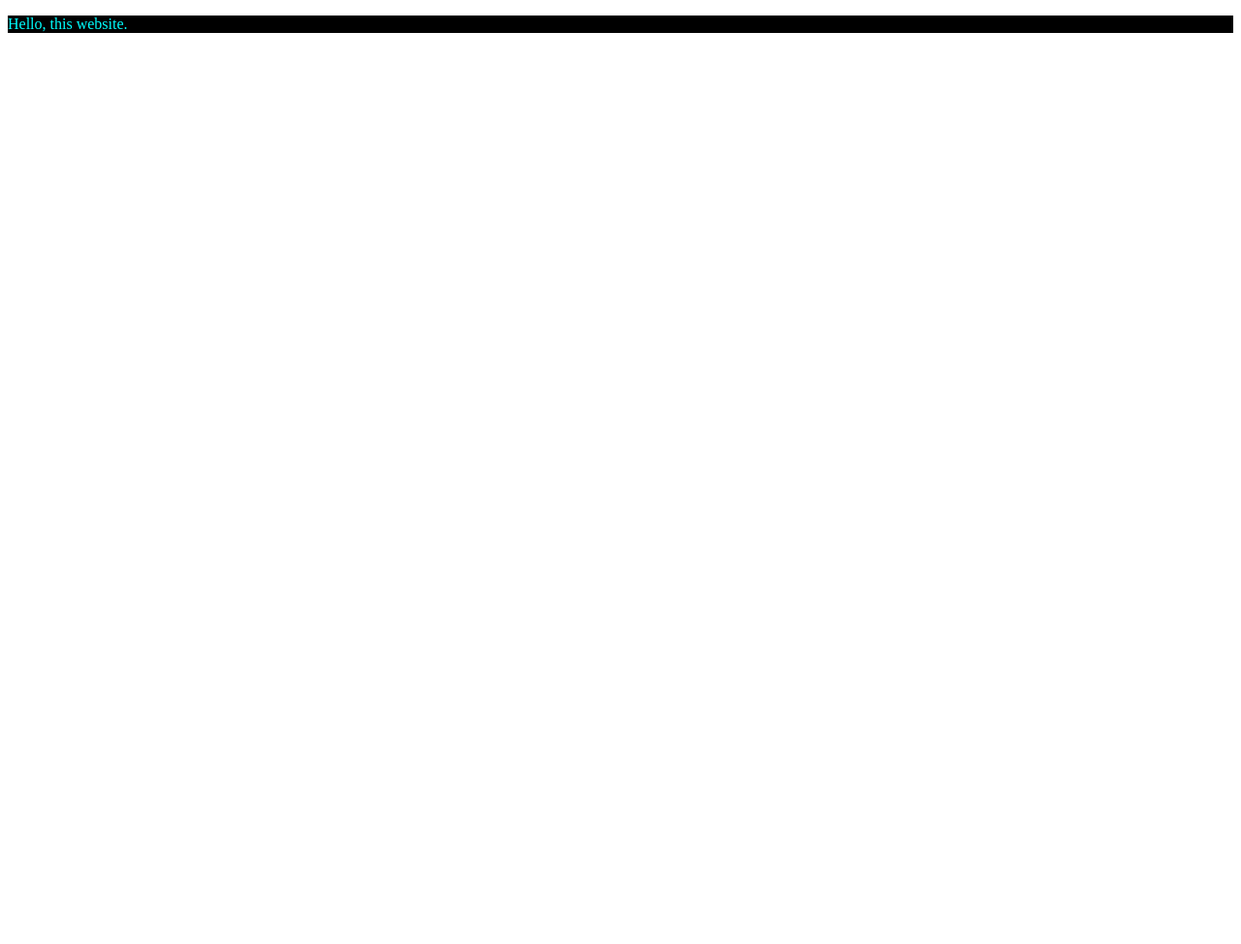
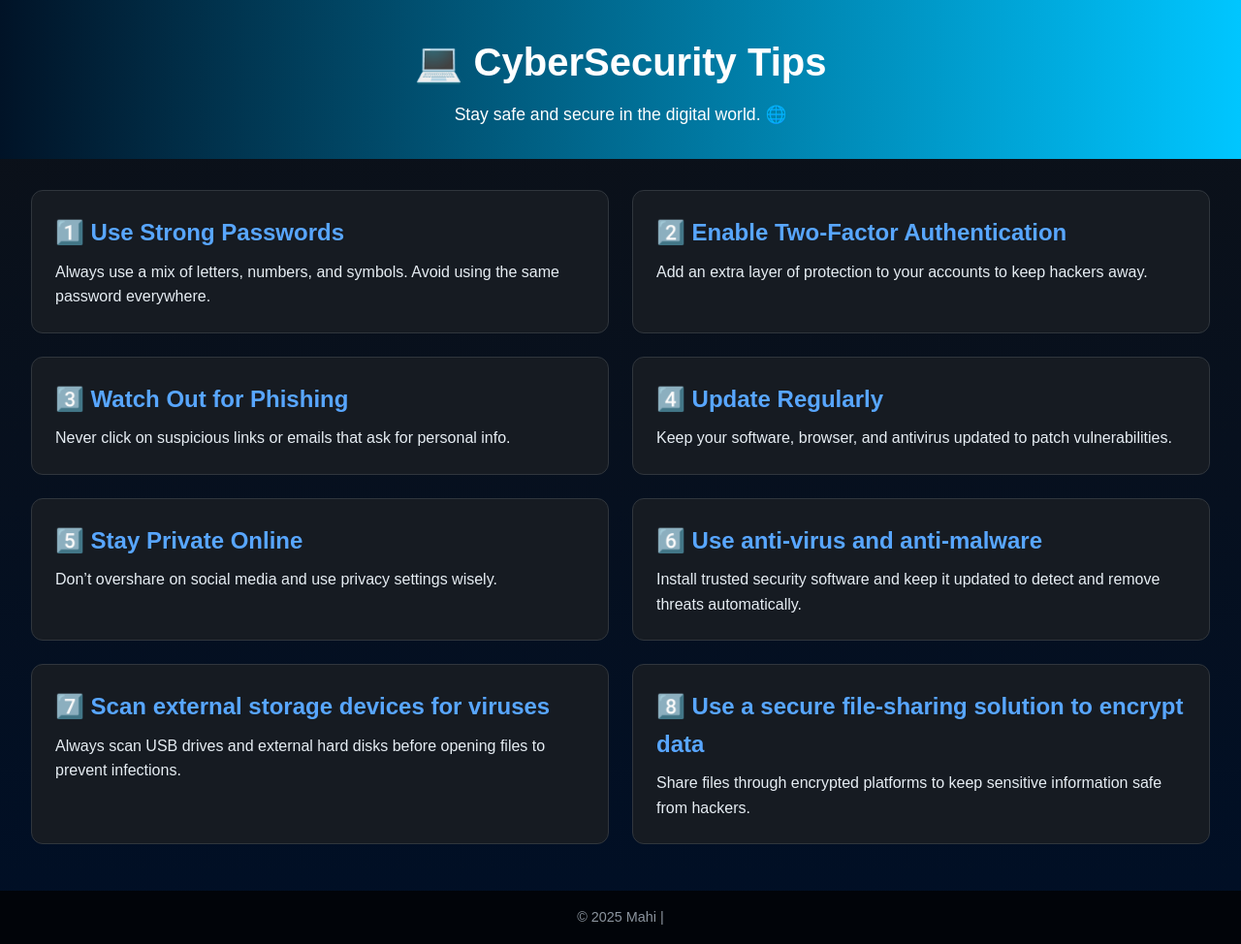
Before and after one commit to anveshap103-tomato/SnW-Project, a plain HTML site: page index.html in a window 1280 px wide. Shown: the whole page at 97% size. Before the commit the page ends 800 px from the top, so only its background shows below. Drawn offline with Linux system fonts and the light colour scheme.

Commit message:
update 1

```diff
--- a/index.html
+++ b/index.html
@@ -3,10 +3,60 @@
 <head>
     <meta charset="UTF-8">
     <meta name="viewport" content="width=device-width, initial-scale=1.0">
-    <title>CyberSecurity Tips</title>
+    <title>CyberSecurity Tips 🔐</title>
     <link rel="stylesheet" href="style.css" />
 </head>
 <body>
-    <p>Hello, this website.</p>
+    <header>
+        <h1>💻 CyberSecurity Tips</h1>
+        <p>Stay safe and secure in the digital world. 🌐</p>
+    </header>
+    <section class="tips">
+      <div class="tip-card">
+        <h2>1️⃣ Use Strong Passwords</h2>
+        <p>Always use a mix of letters, numbers, and symbols. Avoid using the same password everywhere.</p>
+      </div>
+
+      <div class="tip-card">
+        <h2>2️⃣ Enable Two-Factor Authentication</h2>
+        <p>Add an extra layer of protection to your accounts to keep hackers away.</p>
+      </div>
+
+      <div class="tip-card">
+        <h2>3️⃣ Watch Out for Phishing</h2>
+        <p>Never click on suspicious links or emails that ask for personal info.</p>
+      </div>
+
+      <div class="tip-card">
+        <h2>4️⃣ Update Regularly</h2>
+        <p>Keep your software, browser, and antivirus updated to patch vulnerabilities.</p>
+      </div>
+
+      <div class="tip-card">
+        <h2>5️⃣ Stay Private Online</h2>
+        <p>Don’t overshare on social media and use privacy settings wisely.</p>
+      </div>
+
+      <div class="tip-card">
+        <h2>6️⃣ Use anti-virus and anti-malware</h2>
+        <p>Install trusted security software and keep it updated to detect and remove threats automatically.</p>
+      </div>
+
+      <div class="tip-card">
+        <h2>7️⃣ Scan external storage devices for viruses</h2>
+        <p>Always scan USB drives and external hard disks before opening files to prevent infections.</p>
+      </div>
+
+      <div class="tip-card">
+        <h2>8️⃣ Use a secure file-sharing solution to encrypt data</h2>
+        <p>Share files through encrypted platforms to keep sensitive information safe from hackers.</p>
+      </div>
+
+
+    </section>
+
+    <footer>
+      <p>© 2025 Mahi | </p>
+    </footer>
 </body>
 </html>
--- a/style.css
+++ b/style.css
@@ -1,4 +1,64 @@
-p {
-    color: aqua;
-    background-color: black;
+* {
+  margin: 0;
+  padding: 0;
+  box-sizing: border-box;
 }
+
+body {
+  font-family: "Poppins", Arial, sans-serif;
+  /* background-color: #01122b; */
+  color: #e6edf3;
+  line-height: 1.6;
+  /* height: 200vh; */
+  background: linear-gradient(#0d1117,#000f26);
+}
+
+header {
+  text-align: center;
+  padding: 2rem;
+  background: linear-gradient(90deg, #011327, #00c6ff);
+  color: white;
+}
+
+header h1 {
+  font-size: 2.5rem;
+  margin-bottom: 0.5rem;
+}
+
+header p {
+  font-size: 1.1rem;
+}
+
+.tips {
+  display: grid;
+  grid-template-columns: repeat(2, minmax(280px, 1fr));
+  gap: 1.5rem;
+  padding: 2rem;
+}
+
+.tip-card {
+  background-color: #161b22;
+  border: 1px solid #30363d;
+  border-radius: 12px;
+  padding: 1.5rem;
+  transition: transform 0.3s ease, background 0.3s ease;
+}
+
+.tip-card:hover {
+  background-color: #1f6feb;
+  transform: translateY(-5px);
+}
+
+.tip-card h2 {
+  color: #58a6ff;
+  margin-bottom: 0.5rem;
+}
+
+footer {
+  text-align: center;
+  padding: 1rem;
+  background-color: #010409;
+  color: #8b949e;
+  font-size: 0.9rem;
+  margin-top: 1rem;
+}
```
